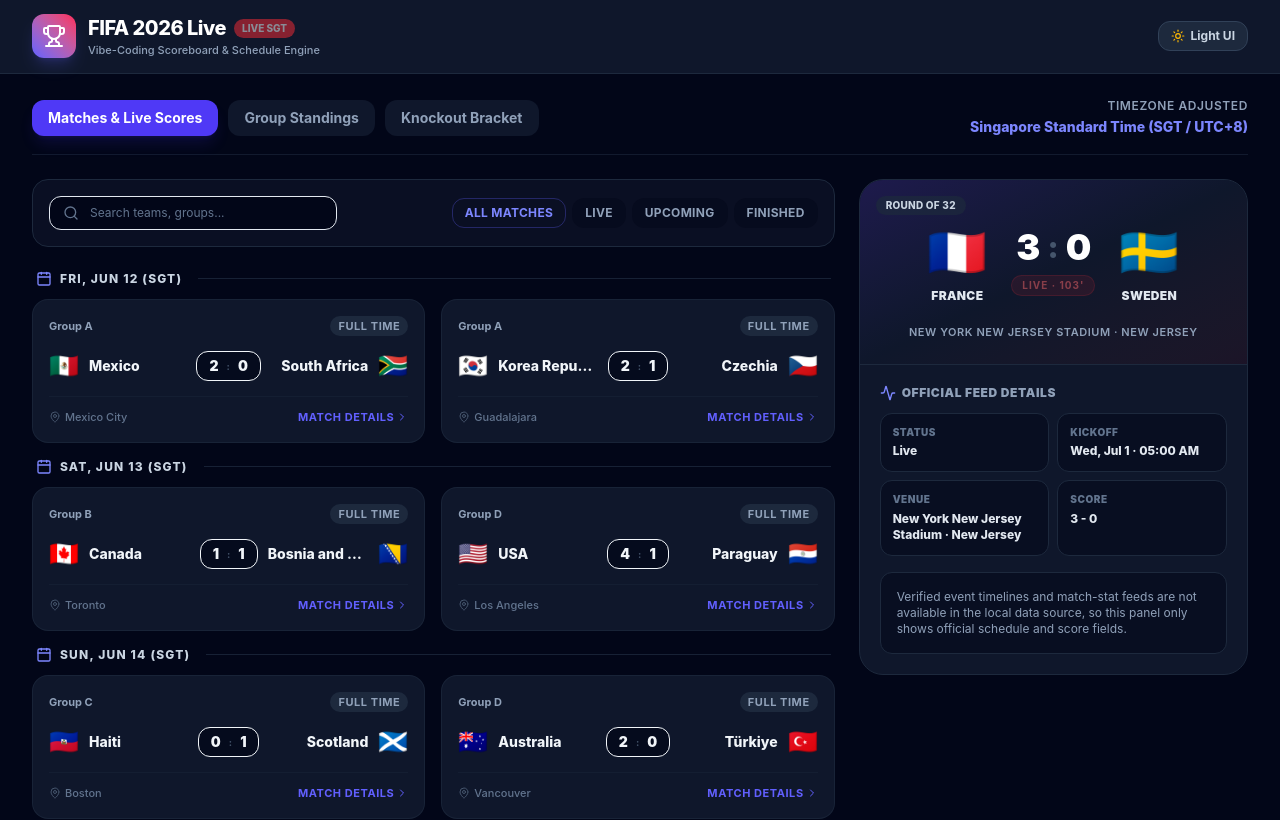
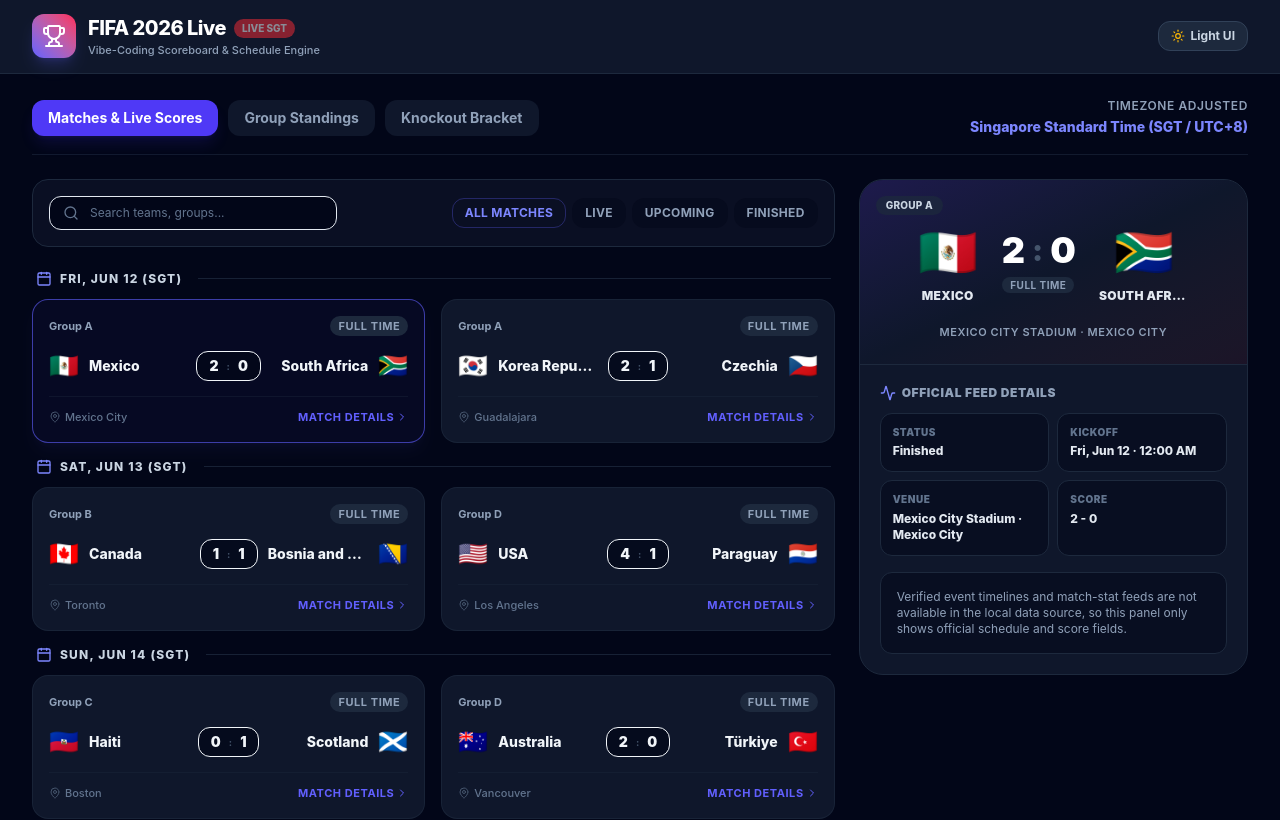
Before and after one commit to hassanabidpk/fifa-2026-vibe-coding, a React (Vite) app: page / in a window 1280 px wide. Shown: the top 820 px of the page. Built offline with nearby package versions, Linux system fonts and the light colour scheme.

Commit message:
chore: refresh fifa data

```diff
--- a/src/data/fifa-fixtures.ts
+++ b/src/data/fifa-fixtures.ts
@@ -1088,7 +1088,7 @@ const OFFICIAL_FIFA_FIXTURES_JSON = String.raw`[
     "timeSgt": "05:00 AM",
     "stadium": "New York New Jersey Stadium",
     "city": "New Jersey",
-    "status": "live",
+    "status": "finished",
     "homeScore": 3,
     "awayScore": 0
   },
```
